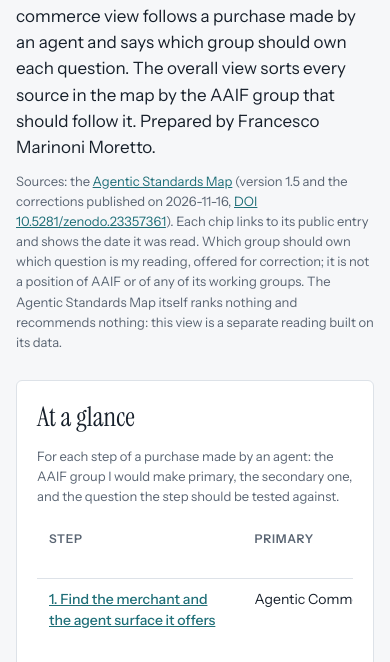
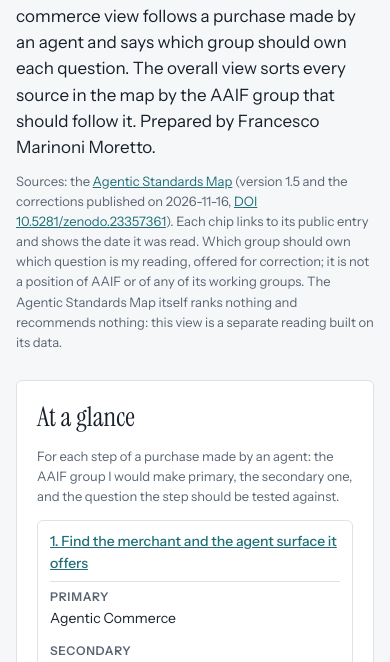
Before and after one commit to frmoretto/agentic-standards-views, a plain HTML site: page commerce-needs-aaif.html in a window 390 px wide. Shown: the part 182-844 px from the top of the page. Drawn offline with Linux system fonts and the light colour scheme.

Commit message:
At a glance: one card per step on narrow screens

```diff
--- a/commerce-needs-aaif.html
+++ b/commerce-needs-aaif.html
@@ -91,6 +91,16 @@ table.sum th, table.sum td { text-align: left; vertical-align: top; padding: 10p
 table.sum th { font-size: 12px; letter-spacing: .06em; text-transform: uppercase; color: var(--muted); font-weight: 600; }
 table.sum td:first-child { font-weight: 500; min-width: 180px; }
 table.sum td:nth-child(2) { white-space: nowrap; }
+@media (max-width: 640px) {
+  table.sum { min-width: 0; }
+  table.sum, table.sum tbody, table.sum tr, table.sum td { display: block; width: 100%; box-sizing: border-box; }
+  table.sum thead { position: absolute; width: 1px; height: 1px; overflow: hidden; clip: rect(0 0 0 0); white-space: nowrap; }
+  table.sum tr { border: 1px solid var(--line); border-radius: 6px; margin: 0 0 12px; padding: 4px 12px; }
+  table.sum td { border-bottom: 0; padding: 6px 0; }
+  table.sum td:first-child { min-width: 0; border-bottom: 1px solid var(--line); }
+  table.sum td:nth-child(2) { white-space: normal; }
+  table.sum td:not(:first-child)::before { content: attr(data-label); display: block; font-size: 12px; letter-spacing: .06em; text-transform: uppercase; color: var(--muted); font-weight: 600; margin-bottom: 2px; }
+}
 .jump { font-size: 14px; color: var(--muted); }
 </style>
 
@@ -238,7 +248,7 @@ function renderOverall() {
 function renderSummary() {
   const el = document.getElementById("summary");
   el.innerHTML = `<h2>At a glance</h2><p class="meta">For each step of a purchase made by an agent: the AAIF group I would make primary, the secondary one, and the question the step should be tested against.</p>
-    <div class="tblwrap"><table class="sum"><thead><tr><th>Step</th><th>Primary</th><th>Secondary</th><th>What to test</th></tr></thead><tbody>${PATH.map((p, i) => `<tr><td><a href="#step-${i + 1}">${i + 1}. ${esc(p.q)}</a></td><td>${esc(p.roles.p.join(", "))}</td><td>${esc(p.roles.s.join(", "))}</td><td>${esc(p.test)}</td></tr>`).join("")}</tbody></table></div>
+    <div class="tblwrap"><table class="sum"><thead><tr><th>Step</th><th>Primary</th><th>Secondary</th><th>What to test</th></tr></thead><tbody>${PATH.map((p, i) => `<tr><td><a href="#step-${i + 1}">${i + 1}. ${esc(p.q)}</a></td><td data-label="Primary">${esc(p.roles.p.join(", "))}</td><td data-label="Secondary">${esc(p.roles.s.join(", "))}</td><td data-label="What to test">${esc(p.test)}</td></tr>`).join("")}</tbody></table></div>
     <p class="jump">Also asked of every group: <a href="#challenges">open challenges</a> · <a href="#web3">Web3 and the internet of agents</a> · evaluation questions are the “What to test” column, for the Accuracy and Reliability group.</p>`;
 }
 renderSummary(); renderCommerce(); renderOverall();
```
